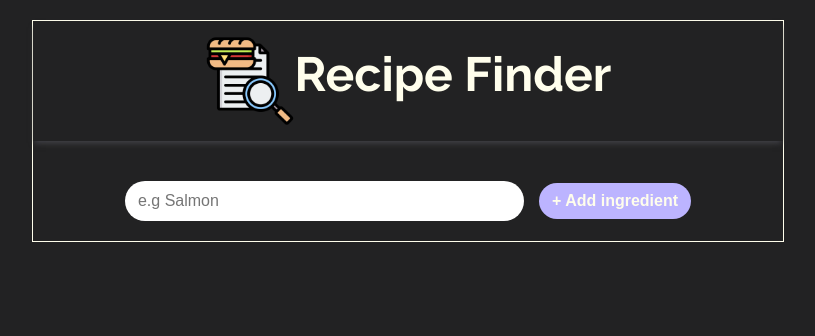
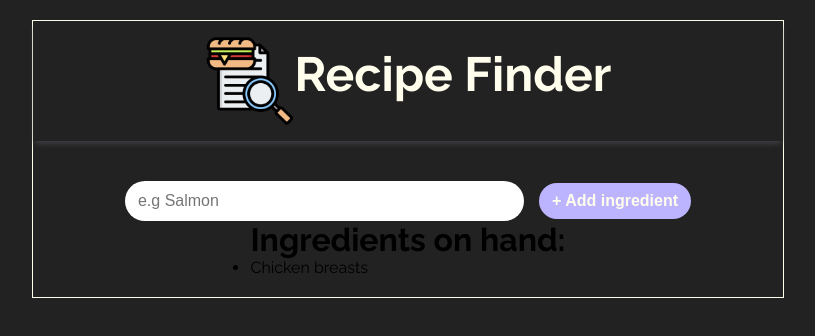
Before and after one commit to BuhleMtshali/recipe-finder-app, a React (Vite) app in the folder recipe-app/: page / in a window 1280 px wide. Shown: the top 336 px of the page, without its empty margins (232-1047 px from the left). Built offline with nearby package versions, Linux system fonts and the light colour scheme.

Commit message:
updated the search.css and the jsx file

```diff
--- a/recipe-app/src/components/Search.css
+++ b/recipe-app/src/components/Search.css
@@ -54,3 +54,11 @@ input[type="search"]::-moz-search-clear-button {
     border: 2px solid var(--lavender);
     color: var(--lavender);
 }
+
+/* ingreadients container */
+.ingredients-container{
+    display: flex;
+    flex-direction: column;
+    justify-content: flex-start;
+    align-items: flex-start;
+}
--- a/recipe-app/src/components/Search.jsx
+++ b/recipe-app/src/components/Search.jsx
@@ -7,7 +7,12 @@ const SearchComponent = () => {
                 <input type="search" placeholder="e.g Salmon" id="input-search"/>
                 <button id="search-btn">+ Add ingredient</button>
             </div>
-            <div className="ingredients-container"></div>
+            <div className="ingredients-container">
+                <h1>Ingredients on hand:</h1>
+                <ul>
+                    <li>Chicken breasts</li>
+                </ul>
+            </div>
         </div>
     )
 }
```
